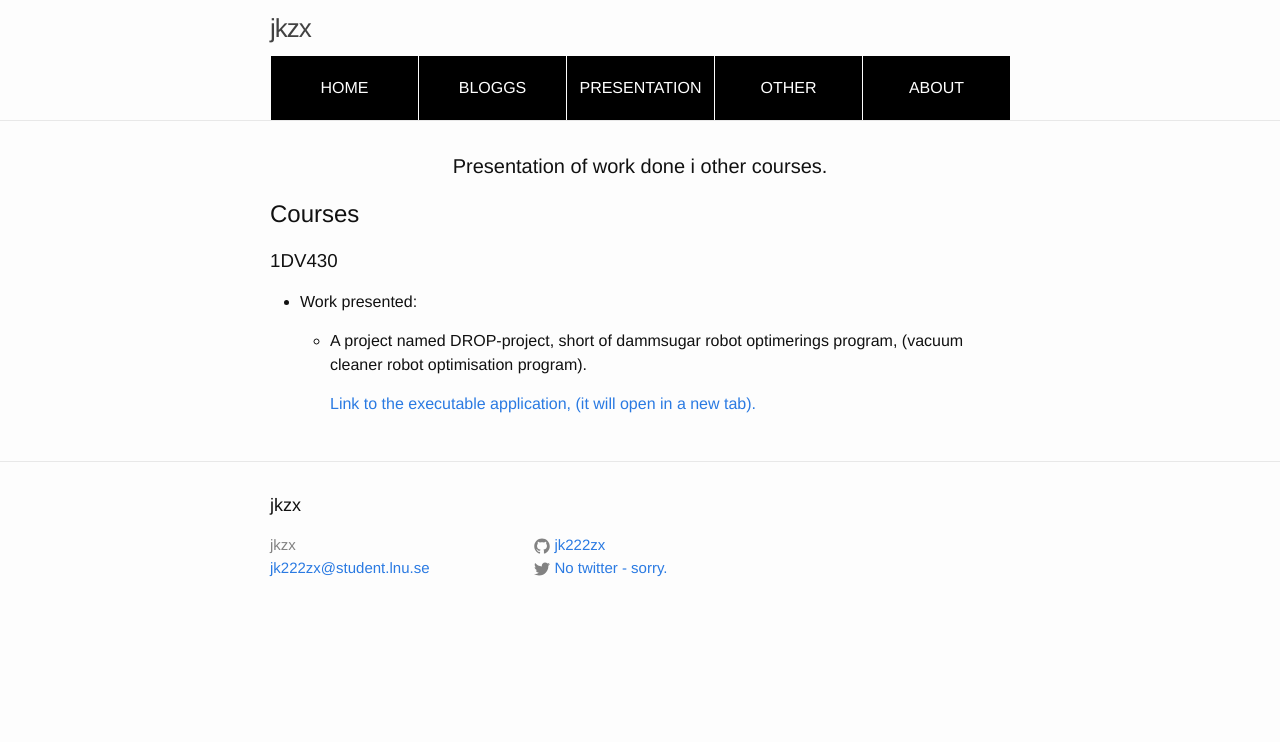
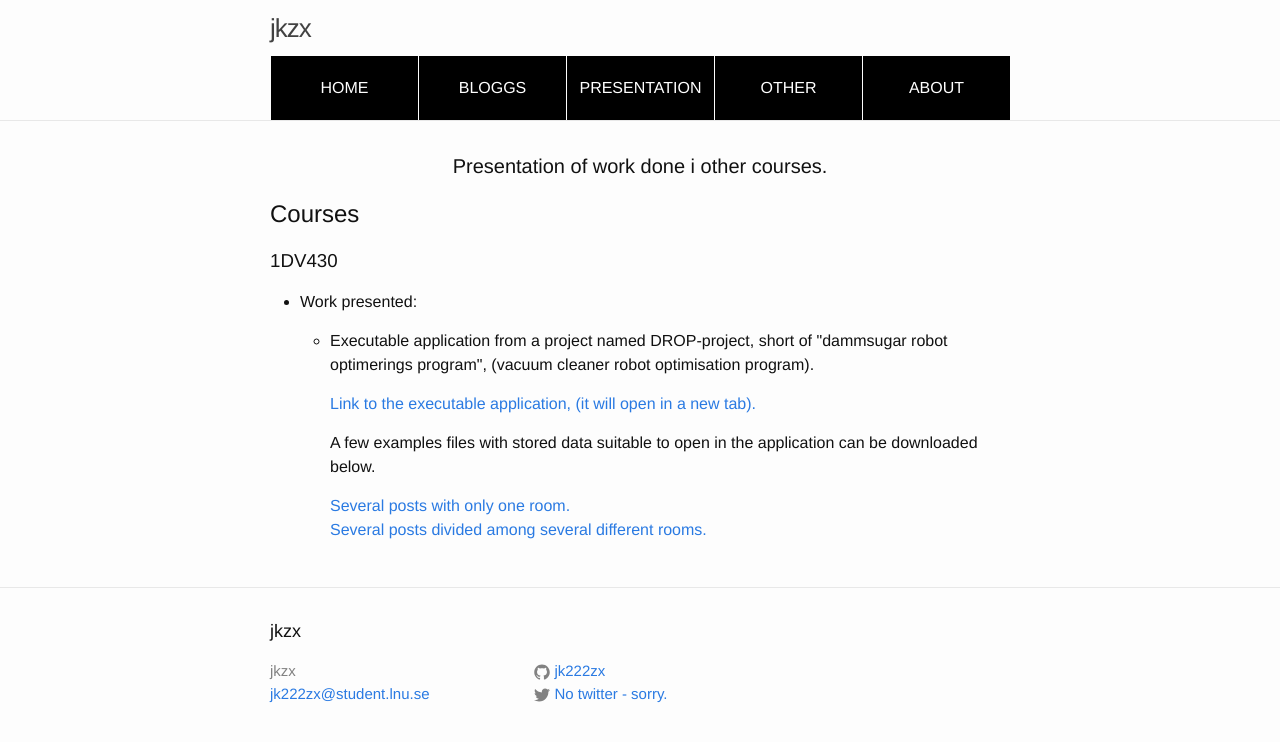
Before and after one commit to jk222zx/jk222zx.github.io, a Jekyll site: the page built from other.html, in a window 1280 px wide. Shown: the top 742 px of the page. Built offline with Jekyll 4.4.1, drawn with Linux system fonts in a browser that asks for light colours.

Commit message:
1DV430, DROP-project, final commit nr2

```diff
--- a/other.html
+++ b/other.html
@@ -12,9 +12,18 @@ layout: default
                 <p>Work presented:</p>
                 <ul>
                     <li>
-                        <p>A project named DROP-project, short of dammsugar robot optimerings program, (vacuum cleaner robot optimisation program).</p>
+                        <p>Executable application from a project named DROP-project, short of "dammsugar robot
+                            optimerings program", (vacuum cleaner robot optimisation program).</p>
                         <a href="/other/1DV430/src/index.html" target="_blank">Link to the executable application,
                         (it will open in a new tab).</a>
+                        <p></p>
+                        <p>A few examples files with stored data suitable to open in the application can be
+                            downloaded below.</p>
+                        <a href="/other/1DV430/examples/DROP exempel sovrum.txt" download>Several posts with only one
+                            room.</a>
+                        <br>
+                        <a href="/other/1DV430/examples/DROP exempel.txt" download>Several posts divided among several
+                            different rooms.</a>
                     </li>
                 </ul>
             </li>
```
Also changed, not shown: other/1DV430/examples/DROP exempel sovrum.txt (added, +1 -0 lines), other/1DV430/examples/DROP exempel.txt (added, +1 -0 lines).
